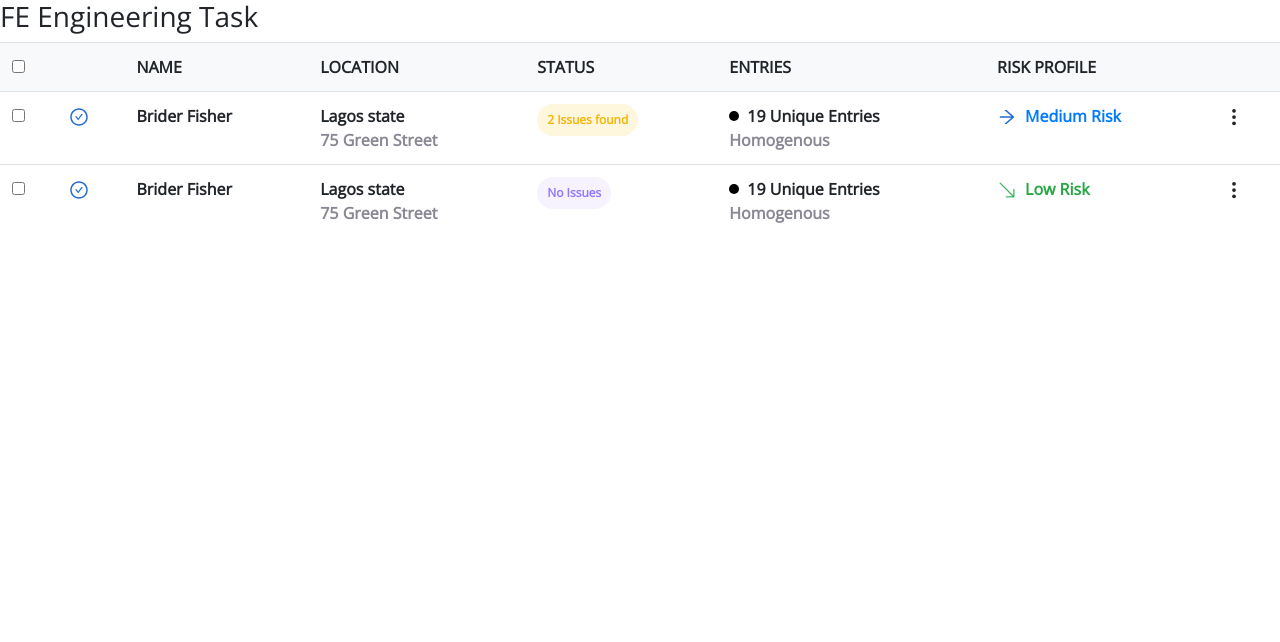
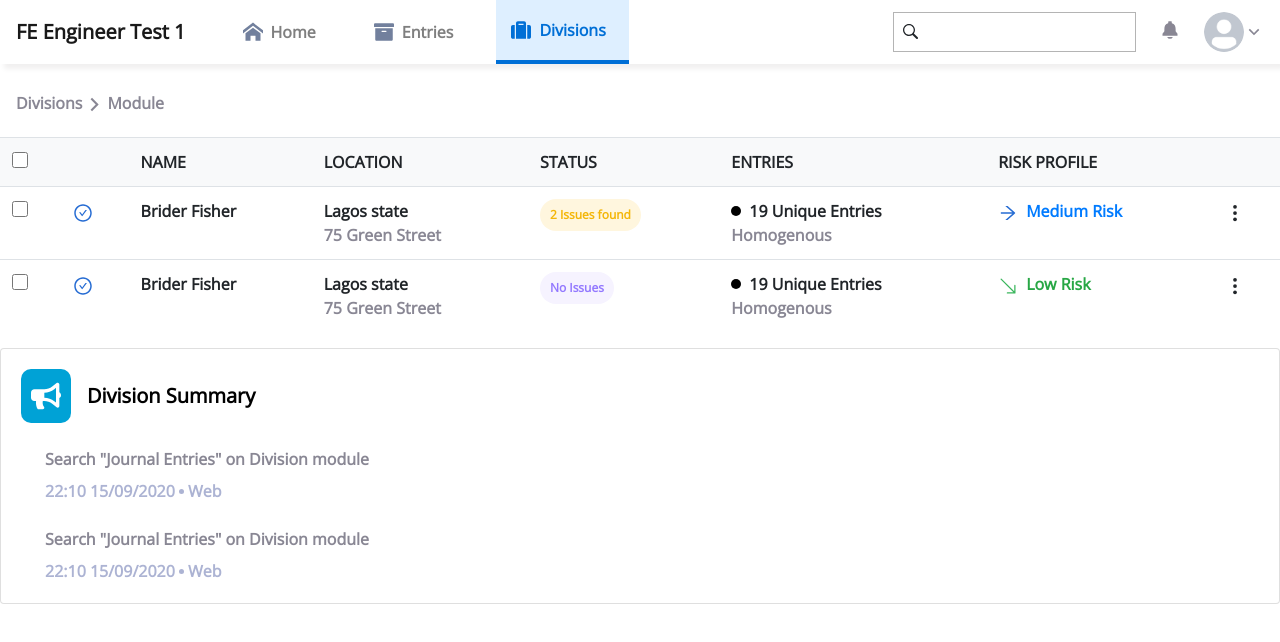
Before and after one commit to greatertomi/asb-design, a React (Create React App) app: page / in a window 1280 px wide. Shown: the top 642 px of the page. Built offline with nearby package versions, Linux system fonts and the light colour scheme.

Commit message:
worked on several components

```diff
--- a/src/App.js
+++ b/src/App.js
@@ -3,6 +3,9 @@ import './App.scss';
 import {AiOutlineCheckCircle, AiOutlineArrowRight} from 'react-icons/ai';
 import {IoEllipsisVertical} from 'react-icons/io5'
 import {BsArrowDownRight} from 'react-icons/bs'
+import ModuleHistoryCard from './components/ModuleHistoryCard';
+import Navbar from './components/Navbar';
+import BreakCrumb from './components/BreakCrumb';
 /*import DivisionSummaryCard from './components/DivisionSummaryCard';
 import MetricCard from './components/MetricCard';*/
 
@@ -13,7 +16,8 @@ const App = () => {
       {/*<MetricCard />*/}
       {/*<DivisionSummaryCard />*/}
       {/*AiOutlineCheckCircle, AiOutlineArrowRight, AiOutlineArrowUp, BsArrowDownRight */}
-      <h3>FE Engineering Task</h3>
+      <Navbar />
+      <BreakCrumb />
       <table className="table">
         <tr className="bg-light">
           <td>
@@ -85,6 +89,7 @@ const App = () => {
           </td>
         </tr>
       </table>
+      <ModuleHistoryCard />
     </div>
   );
 }
--- a/src/App.scss
+++ b/src/App.scss
@@ -3,6 +3,7 @@
 body {
   background: white;
   font-family: 'Open Sans', sans-serif;
+  font-weight: bold;
 }
 
 .metricCard {
@@ -45,12 +46,25 @@ body {
   border-radius: 50%;
 }
 
+.smallDot {
+  height: 5px;
+  width: 5px;
+  background-color: #ACB3D3;
+  border-radius: 50%;
+}
+
 .summaryCard {
-  font-weight: bold;
   box-shadow: 4px 5px 5px 0 #f1f0f0;;
   -webkit-box-shadow: 4px 5px 5px 0 #f1f0f0;;
   -moz-box-shadow: 4px 5px 5px 0 #f1f0f0;
   border: 0;
+  .card-body {
+    div:nth-child(2) {
+      color: #101B50;
+    }
+  }
+}
+
 .heading {
   display: flex;
   align-items: center;
@@ -62,18 +76,26 @@ body {
     background: #00A2D6;
   }
 }
-  .card-body {
+
+.historyCard {
+  .content {
     div:nth-child(2) {
-      color: #101B50;
+      color: #ACB3D3;
+      display: flex;
+      align-items: center;
     }
   }
 }
 
 table {
-  font-weight: bold;
   tr:nth-child(1) {
     background: #F3F6F9;
   }
+}
+
+input[type=checkbox] {
+  width: 16px;
+  height: 16px;
 }
 
 .badge {
@@ -94,3 +116,58 @@ table {
 .lightText {
   color: #898794;
 }
+
+#navbarNav {
+  display: flex;
+  justify-content: space-between;
+}
+
+.nav-item {
+  color: #72809D;
+  display: flex;
+  align-items: center;
+  padding: 10px 15px;
+  margin: 0 10px;
+}
+
+nav {
+  padding: 0 16px !important;
+  margin-bottom: 15px;
+  box-shadow: 4px 5px 5px 0 #f1f0f0;;
+  -webkit-box-shadow: 4px 5px 5px 0 #f1f0f0;;
+  -moz-box-shadow: 4px 5px 5px 0 #f1f0f0;
+}
+
+.active {
+  background: #DEEFFF;
+  color: #006FD6;
+  border-bottom: 4px solid #006FD6;
+  .nav-link {
+    color: #006FD6 !important;
+  }
+}
+
+.searchBoxDiv {
+  display: flex;
+  align-items: center;
+  background: white;
+  padding: 5px 8px;
+  border: 1px solid #b4b4b4;
+  input[type=text] {
+    margin-left: 3px;
+    background: transparent;
+    border: 0;
+    outline: 0;
+  }
+}
+
+.userAvatar {
+  border-radius: 50%;
+  height: 40px;
+  width: 40px;
+}
+
+.breadcrumb {
+  background: white;
+  color: #898794;
+}
--- /dev/null
+++ b/src/components/BreakCrumb.js
@@ -0,0 +1,20 @@
+import React from 'react';
+import {RiArrowRightSLine} from 'react-icons/ri'
+
+const BreakCrumb = () => {
+  return (
+    <div className="breadcrumb my-2">
+      <div>
+        Divisions
+      </div>
+      <div>
+        <RiArrowRightSLine size={25} />
+      </div>
+      <div>
+        Module
+      </div>
+    </div>
+  );
+};
+
+export default BreakCrumb;
--- a/src/components/ModuleHistoryCard.js
+++ b/src/components/ModuleHistoryCard.js
@@ -1,10 +1,22 @@
 import React from 'react';
+import {FaBullhorn} from 'react-icons/fa';
 
 const ModuleHistoryCard = () => {
   return (
     <div className="card historyCard">
       <div className="card-body">
-
+        <div className="heading">
+          <div className="mr-3"><FaBullhorn color="white" size={30} /></div>
+          <div className="headingText">Division Summary</div>
+        </div>
+        <div className="content pl-4 mt-4">
+          <div className="lightText">Search "Journal Entries" on Division module</div>
+          <div className="mt-2">22:10 15/09/2020 <div className="smallDot mx-1" /> Web</div>
+        </div>
+        <div className="content pl-4 mt-4">
+          <div className="lightText">Search "Journal Entries" on Division module</div>
+          <div className="mt-2">22:10 15/09/2020 <div className="smallDot mx-1" /> Web</div>
+        </div>
       </div>
     </div>
   );
--- /dev/null
+++ b/src/components/Navbar.js
@@ -0,0 +1,50 @@
+import React from 'react';
+import {ImHome} from 'react-icons/im';
+import {FaArchive, FaSuitcase} from 'react-icons/fa';
+import {GoSearch} from 'react-icons/go'
+import {IoNotificationsSharp} from 'react-icons/io5'
+import {RiArrowDownSLine} from 'react-icons/ri'
+import avatar from '../image/avatar.png'
+
+const Navbar = () => {
+  return (
+    <nav className="navbar navbar-expand-lg navbar-light bg-white">
+      <div className="navbar-brand">FE Engineer Test 1</div>
+      <button className="navbar-toggler" type="button" data-toggle="collapse" data-target="#navbarNav"
+              aria-controls="navbarNav" aria-expanded="false" aria-label="Toggle navigation">
+        <span className="navbar-toggler-icon" />
+      </button>
+      <div className="collapse navbar-collapse ml-3" id="navbarNav">
+        <ul className="navbar-nav">
+          <li className="nav-item">
+            <ImHome size={20} />
+            <div className="nav-link">Home</div>
+          </li>
+          <li className="nav-item">
+            <FaArchive size={20} />
+            <div className="nav-link">Entries</div>
+          </li>
+          <li className="nav-item active">
+            <FaSuitcase size={20} />
+            <div className="nav-link">Divisions</div>
+          </li>
+        </ul>
+        <ul className="navbar-nav right-nav">
+          <div className="searchBoxDiv mr-4">
+            <GoSearch />
+            <input type="text"/>
+          </div>
+          <div className="mr-4 pt-1">
+            <IoNotificationsSharp size={20} color="#898794" />
+          </div>
+          <div className="d-flex align-items-center">
+            <img src={avatar} alt="user avatar" className="userAvatar" />
+            <RiArrowDownSLine size={20} color="#898794" />
+          </div>
+        </ul>
+      </div>
+    </nav>
+  );
+};
+
+export default Navbar;
```
Also changed, not shown: src/image/avatar.png (added), 1 other file (tests, documents, lock files or other folders). Lines whose indentation alone changed are shown as unchanged.
